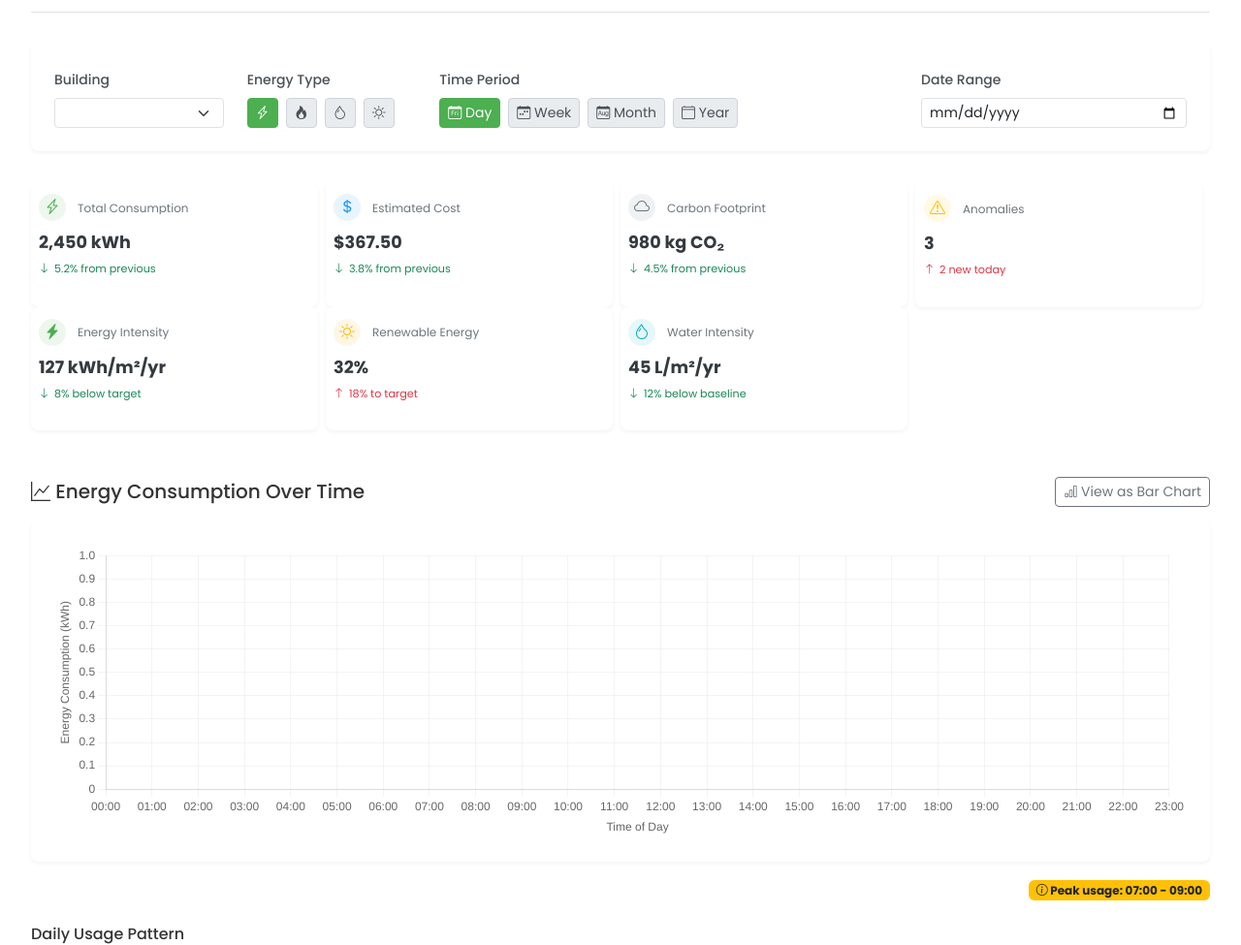
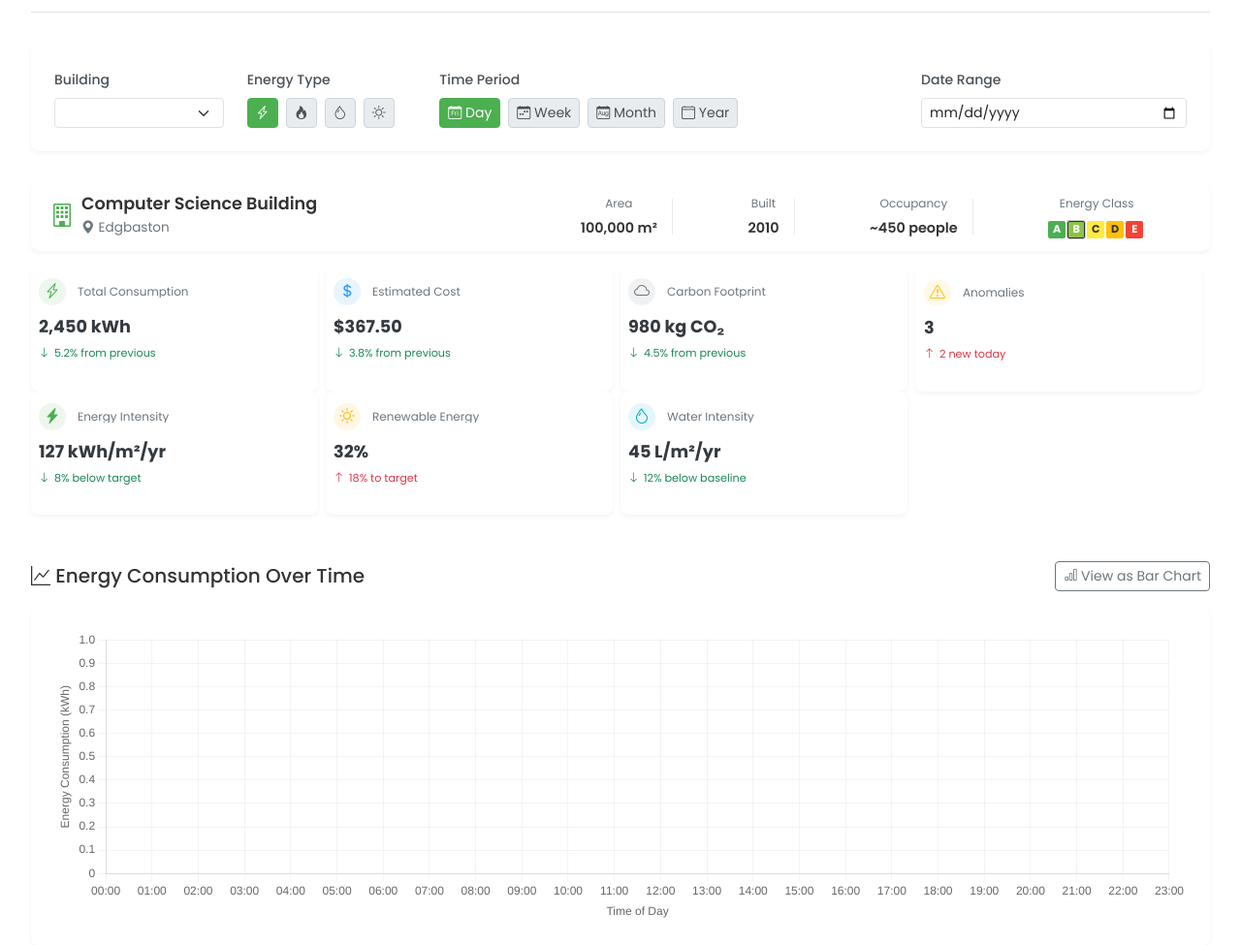
Before and after one commit to xRyul/bus-group-27, a Flask app: page /building-energy-monitoring in a window 1280 px wide. Shown: the part 282-1257 px from the top of the page at 97% size. Run offline with Flask 3, Linux system fonts and the light colour scheme; the visitor is signed in with stand-in values (Sample User, id 1); data that the repository does not hold is empty.

Commit message:
Added Building Quick Info section between controls and summary cards

```diff
--- a/app/static/css/dashboard.css
+++ b/app/static/css/dashboard.css
@@ -510,3 +510,131 @@
         max-width: 100%;
     }
 }
+
+/* Building Quick Info Styles */
+.building-quick-info {
+    background-color: #ffffff;
+    border-radius: 8px;
+    padding: 0.75rem 1.25rem;
+    box-shadow: 0 2px 4px rgba(0, 0, 0, 0.05);
+}
+
+.building-icon {
+    font-size: 1.5rem;
+    color: #4CAF50;
+    margin-right: 0.75rem;
+}
+
+.building-name {
+    font-size: 1.1rem;
+    font-weight: 600;
+    color: #333;
+}
+
+.building-location {
+    font-size: 0.85rem;
+    color: #6c757d;
+}
+
+.building-quick-stats {
+    display: flex;
+    justify-content: space-around;
+    flex-wrap: wrap;
+}
+
+.quick-stat {
+    display: flex;
+    flex-direction: column;
+    align-items: center;
+    padding: 0 1rem;
+    position: relative;
+}
+
+.quick-stat:not(:last-child):after {
+    content: "";
+    position: absolute;
+    right: 0;
+    top: 10%;
+    height: 80%;
+    width: 1px;
+    background-color: #e9ecef;
+}
+
+.quick-stat-label {
+    font-size: 0.75rem;
+    color: #6c757d;
+    margin-bottom: 0.25rem;
+}
+
+.quick-stat-value {
+    font-size: 0.9rem;
+    font-weight: 600;
+    color: #333;
+}
+
+.quick-rating {
+    display: flex;
+    margin-top: 0.25rem;
+}
+
+.rating-segment {
+    display: flex;
+    align-items: center;
+    justify-content: center;
+    width: 18px;
+    height: 18px;
+    font-size: 0.7rem;
+    font-weight: bold;
+    color: #fff;
+    background-color: #e9ecef;
+    border-radius: 2px;
+    margin-right: 2px;
+}
+
+.rating-segment:nth-child(1) {
+    background-color: #4CAF50;
+}
+
+.rating-segment:nth-child(2) {
+    background-color: #8BC34A;
+}
+
+.rating-segment:nth-child(3) {
+    background-color: #FFEB3B;
+    color: #333;
+}
+
+.rating-segment:nth-child(4) {
+    background-color: #FFC107;
+    color: #333;
+}
+
+.rating-segment:nth-child(5) {
+    background-color: #F44336;
+}
+
+.rating-segment.active {
+    border: 1px solid #333;
+    box-shadow: 0 0 0 1px rgba(0, 0, 0, 0.2);
+}
+
+/* Responsive adjustments for building quick info */
+@media (max-width: 768px) {
+    .building-quick-info .row {
+        flex-direction: column;
+    }
+
+    .building-quick-stats {
+        margin-top: 1rem;
+        justify-content: flex-start;
+    }
+
+    .quick-stat {
+        padding: 0.5rem;
+        align-items: flex-start;
+    }
+
+    .quick-stat:after {
+        display: none;
+    }
+}
--- a/app/templates/building_energy_monitoring.html
+++ b/app/templates/building_energy_monitoring.html
@@ -100,6 +100,51 @@
             <div class="col-md-3">
                 <label for="dateRange" class="control-label small">Date Range</label>
                 <input type="date" class="form-control form-control-sm" id="dateRange">
+            </div>
+        </div>
+    </div>
+
+    <!-- Building Quick Info -->
+    <div class="row mb-3 mt-2">
+        <div class="col-12">
+            <div class="building-quick-info animate-fade-in">
+                <div class="row align-items-center">
+                    <div class="col-md-5">
+                        <div class="d-flex align-items-center">
+                            <i class="bi bi-building me-2 building-icon"></i>
+                            <div>
+                                <h6 class="building-name mb-0">Computer Science Building</h6>
+                                <span class="building-location"><i class="bi bi-geo-alt-fill me-1"></i>Edgbaston</span>
+                            </div>
+                        </div>
+                    </div>
+                    <div class="col-md-7">
+                        <div class="d-flex building-quick-stats">
+                            <div class="quick-stat">
+                                <span class="quick-stat-label">Area</span>
+                                <span class="quick-stat-value">100,000 m²</span>
+                            </div>
+                            <div class="quick-stat">
+                                <span class="quick-stat-label">Built</span>
+                                <span class="quick-stat-value">2010</span>
+                            </div>
+                            <div class="quick-stat">
+                                <span class="quick-stat-label">Occupancy</span>
+                                <span class="quick-stat-value">~450 people</span>
+                            </div>
+                            <div class="quick-stat">
+                                <span class="quick-stat-label">Energy Class</span>
+                                <div class="quick-rating">
+                                    <span class="rating-segment">A</span>
+                                    <span class="rating-segment active">B</span>
+                                    <span class="rating-segment">C</span>
+                                    <span class="rating-segment">D</span>
+                                    <span class="rating-segment">E</span>
+                                </div>
+                            </div>
+                        </div>
+                    </div>
+                </div>
             </div>
         </div>
     </div>
```
